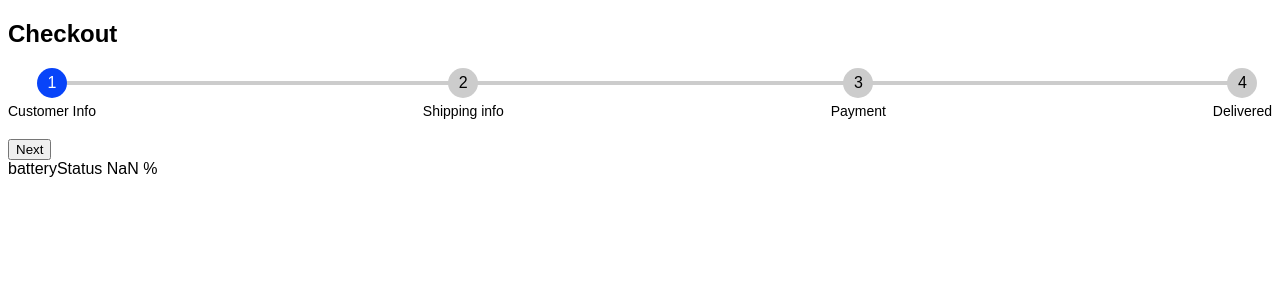
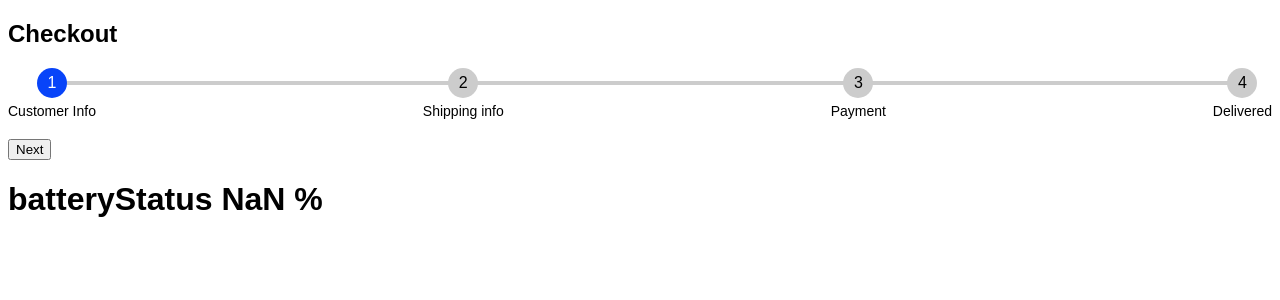
Before and after one commit to aakashkumar001/React-projects, a React (Vite) app in the folder stepper/: page / in a window 1280 px wide. Shown: the top 300 px of the page. Built offline with nearby package versions, Linux system fonts and the light colour scheme.

Commit message:
changes tags

```diff
--- a/stepper/src/BatteryStatus.jsx
+++ b/stepper/src/BatteryStatus.jsx
@@ -19,7 +19,7 @@ console.log(level)
 
 
   return (
-    <div>batteryStatus  {(level * 100).toFixed()} %</div>
+    <h1>batteryStatus  {(level * 100).toFixed()} %</h1>
   )
 }
 
```
